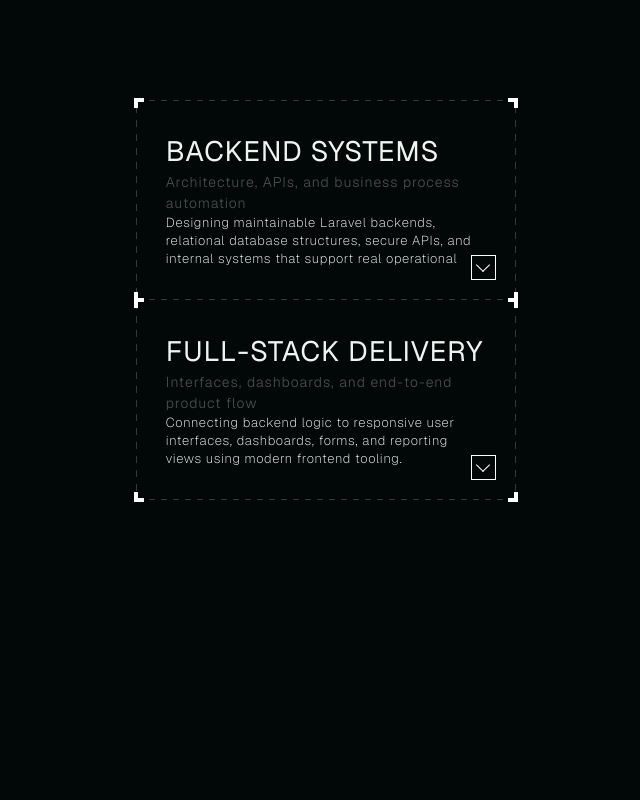
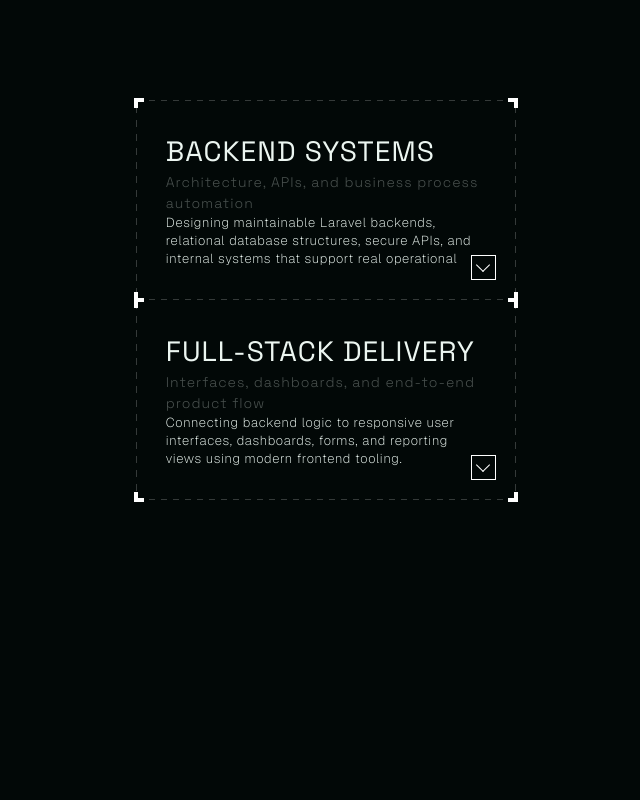
Before and after one commit to sugionow/portfolio, a Next.js app: page / in a window 1280 px wide. Shown: the part 1700-2500 px from the top of the page, without its empty margins (640-1280 px from the left). Built offline with nearby package versions, Linux system fonts and the light colour scheme; no server answers.

Commit message:
update heading font to space grotesk

```diff
--- a/app/globals.css
+++ b/app/globals.css
@@ -1,4 +1,4 @@
-@import url("https://fonts.googleapis.com/css2?family=Geist:wght@100..900&display=swap");
+@import url("https://fonts.googleapis.com/css2?family=Geist:wght@100..900&family=Space+Grotesk:wght@300..700&display=swap");
 @import "tailwindcss";
 
 :root {
@@ -24,6 +24,7 @@
   --backgroundColor: #07110f;
   --vh: 100vh;
   --vh: 100svh;
+  --headingFont: "Space Grotesk", sans-serif;
 }
 
 @theme inline {
@@ -38,7 +39,7 @@
 h4,
 h5,
 h6 {
-  font-family: "Geist", sans-serif;
+  font-family: var(--headingFont);
 }
 
 body {
```
